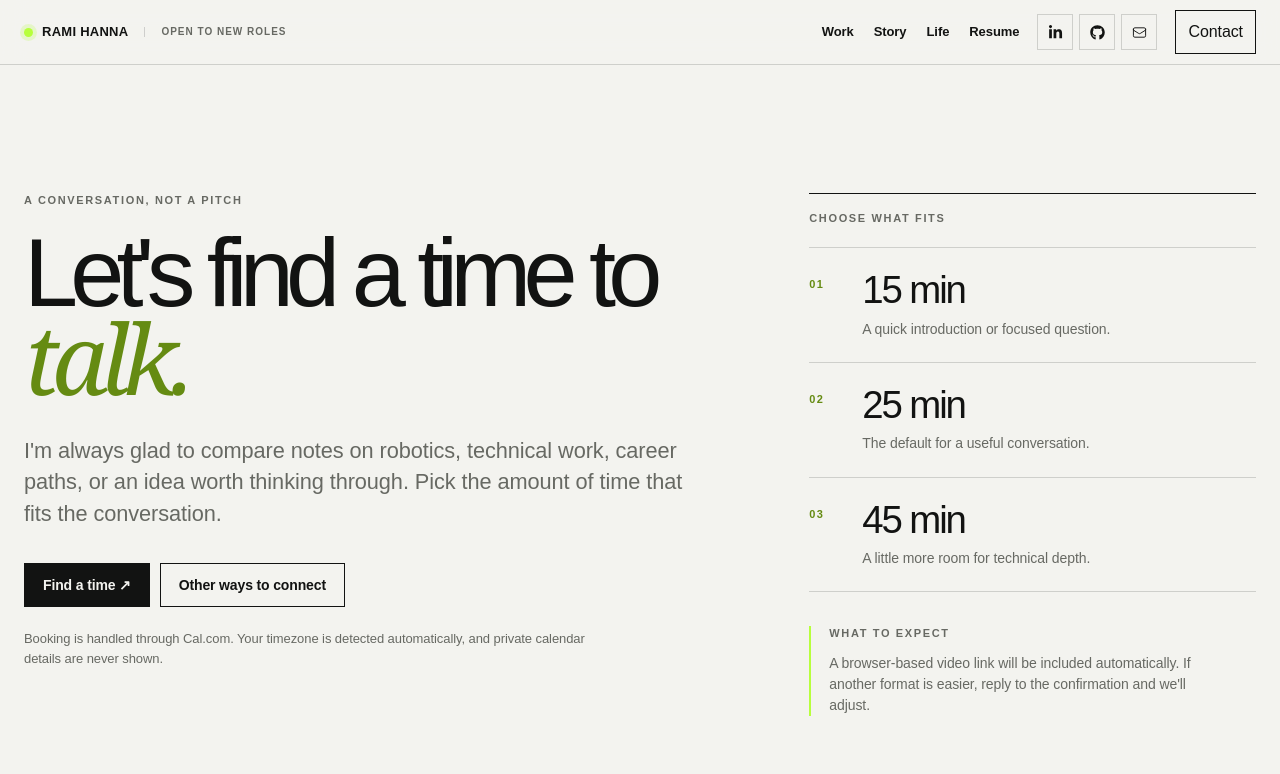
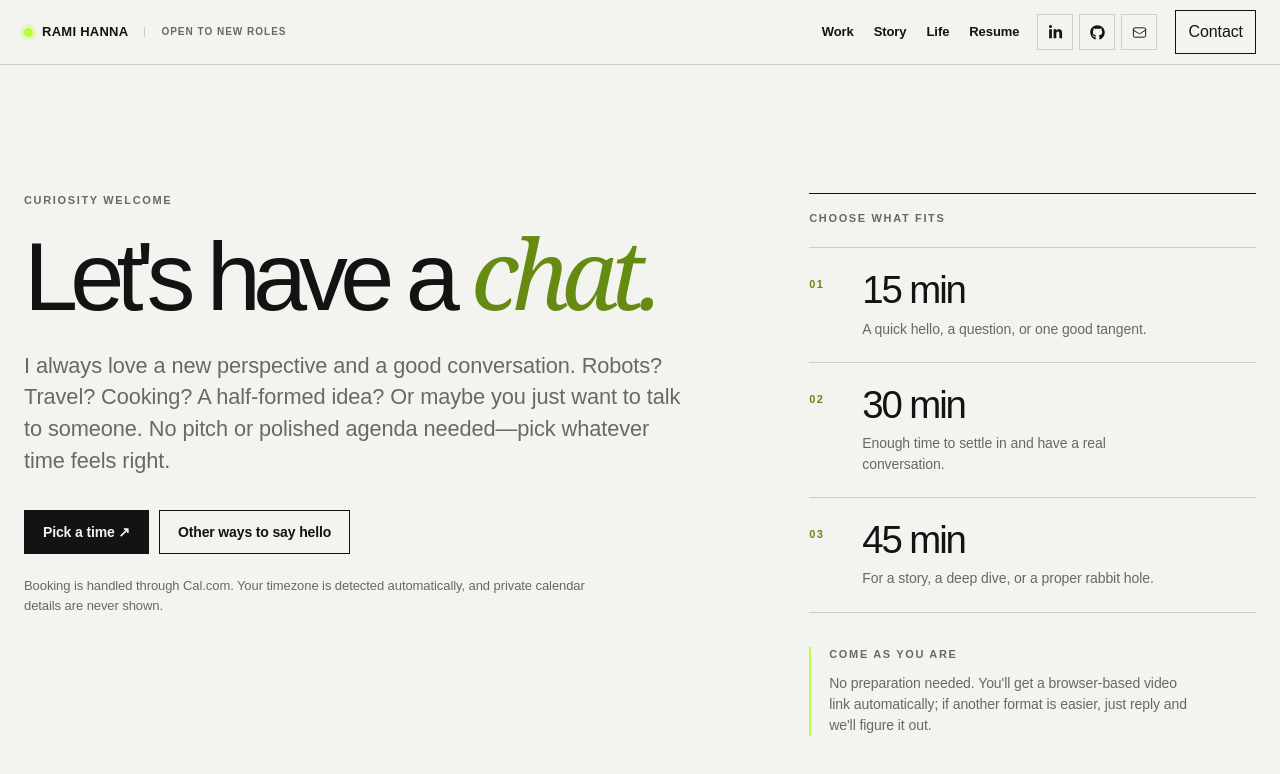
Before and after one commit to rh5rep/portfolio, a Next.js app: page /chat in a window 1280 px wide. Shown: the top 774 px of the page. Built offline with nearby package versions, Linux system fonts and the light colour scheme; no server answers.

Commit message:
Make scheduling page more personal

```diff
--- a/app/chat/page.tsx
+++ b/app/chat/page.tsx
@@ -4,7 +4,7 @@ import SiteHeader from "@/components/SiteHeader";
 export const metadata = {
   title: "Chat | Rami Hanna",
   description:
-    "Schedule a short conversation with Rami Hanna about robotics, technical work, careers, or thoughtful collaboration.",
+    "Find a time to chat with Rami Hanna about robots, travel, cooking, ideas, or whatever is on your mind.",
   robots: {
     index: false,
     follow: false,
@@ -18,9 +18,9 @@ const schedulingUrl = configuredSchedulingUrl?.startsWith("https://")
   : undefined;
 
 const durations = [
-  ["15 min", "A quick introduction or focused question."],
-  ["25 min", "The default for a useful conversation."],
-  ["45 min", "A little more room for technical depth."],
+  ["15 min", "A quick hello, a question, or one good tangent."],
+  ["30 min", "Enough time to settle in and have a real conversation."],
+  ["45 min", "For a story, a deep dive, or a proper rabbit hole."],
 ];
 
 export default function ChatPage() {
@@ -29,16 +29,17 @@ export default function ChatPage() {
       <SiteHeader />
       <section className="chat-page site-shell" aria-labelledby="chat-title">
         <div className="chat-page__intro">
-          <p className="eyebrow">A conversation, not a pitch</p>
-          <h1 id="chat-title">Let&apos;s find a time to <em>talk.</em></h1>
+          <p className="eyebrow">Curiosity welcome</p>
+          <h1 id="chat-title">Let&apos;s have a <em>chat.</em></h1>
           <p className="chat-page__lead">
-            I&apos;m always glad to compare notes on robotics, technical work, career paths, or an
-            idea worth thinking through. Pick the amount of time that fits the conversation.
+            I always love a new perspective and a good conversation. Robots? Travel? Cooking? A
+            half-formed idea? Or maybe you just want to talk to someone. No pitch or polished
+            agenda needed—pick whatever time feels right.
           </p>
           <div className="chat-page__actions">
             {schedulingUrl ? (
               <a className="button button--dark" href={schedulingUrl}>
-                Find a time ↗
+                Pick a time ↗
               </a>
             ) : (
               <Link
@@ -49,7 +50,7 @@ export default function ChatPage() {
               </Link>
             )}
             <Link className="button button--quiet" href="/contact">
-              Other ways to connect
+              Other ways to say hello
             </Link>
           </div>
           <p className="chat-page__note">
@@ -73,10 +74,10 @@ export default function ChatPage() {
             ))}
           </div>
           <div className="chat-page__expectation">
-            <p className="eyebrow">What to expect</p>
+            <p className="eyebrow">Come as you are</p>
             <p>
-              A browser-based video link will be included automatically. If another format is
-              easier, reply to the confirmation and we&apos;ll adjust.
+              No preparation needed. You&apos;ll get a browser-based video link automatically; if
+              another format is easier, just reply and we&apos;ll figure it out.
             </p>
           </div>
         </div>
```
